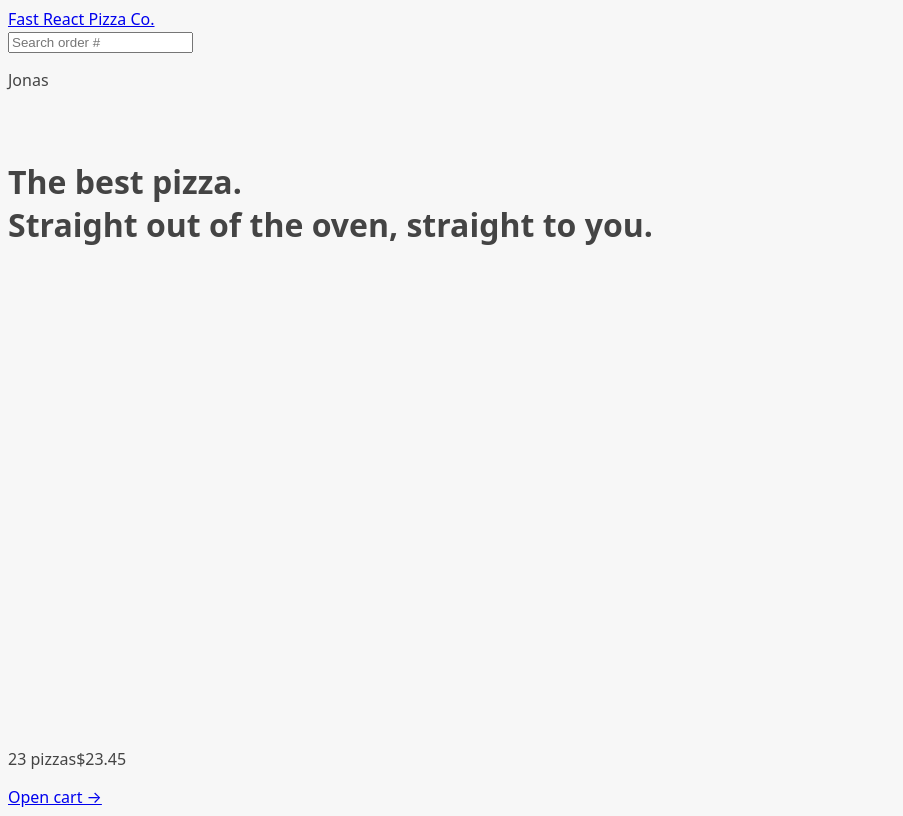
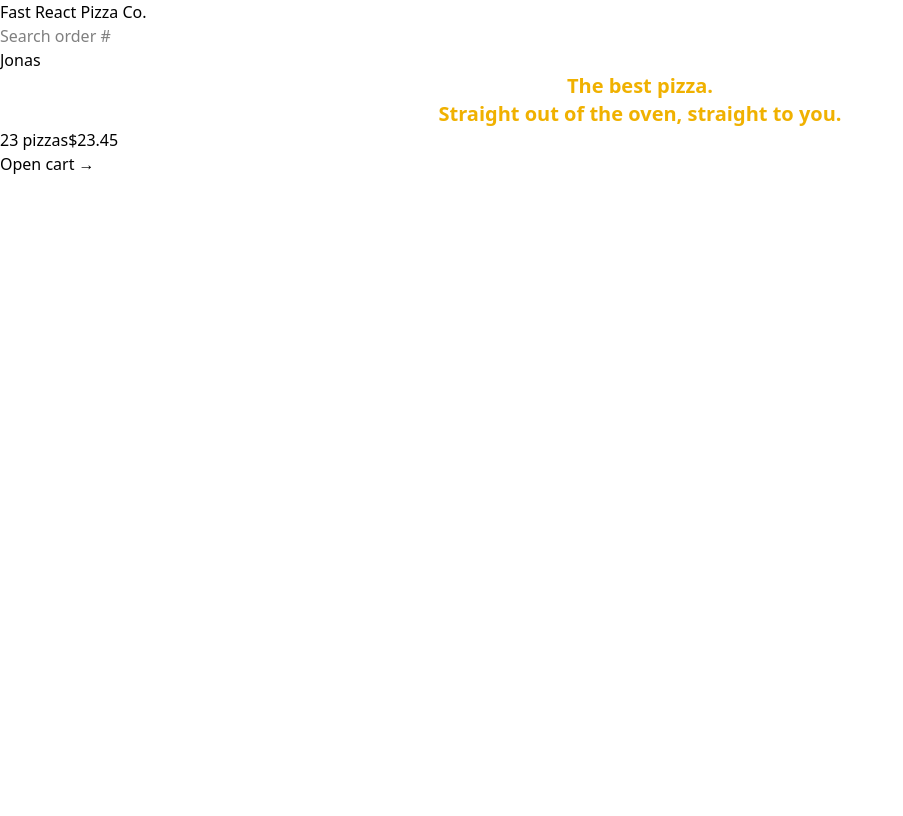
Before and after one commit to bikokwa/fast-react-pizza-co, a React (Vite) app: page / in a window 1280 px wide. Shown: the whole page, without its empty margins (0-903 px from the left). Built offline with nearby package versions, Linux system fonts and the light colour scheme.

Commit message:
set up tailwind css

```diff
--- a/src/index.css
+++ b/src/index.css
@@ -1,4 +1,5 @@
-body {
+@import "tailwindcss";
+/* body {
   font-family: system-ui, -apple-system, BlinkMacSystemFont, 'Segoe UI', Roboto,
     Oxygen, Ubuntu, Cantarell, 'Open Sans', 'Helvetica Neue', sans-serif;
   background-color: #f7f7f7;
@@ -10,8 +11,7 @@ body {
   grid-template-rows: auto 1fr auto;
   gap: 32px;
   height: 100dvh;
-}
-
+} */
 /* https://dev.to/afif/i-made-100-css-loaders-for-your-next-project-4eje */
 .loader {
   width: 45px;
--- a/src/ui/Home.jsx
+++ b/src/ui/Home.jsx
@@ -1,7 +1,7 @@
 function Home() {
   return (
     <div>
-      <h1>
+      <h1 className="text-xl text-yellow-500 font-semibold text-center">
         The best pizza.
         <br />
         Straight out of the oven, straight to you.
--- a/vite.config.js
+++ b/vite.config.js
@@ -1,8 +1,9 @@
 import { defineConfig } from "vite";
 import react from "@vitejs/plugin-react";
 import eslint from "vite-plugin-eslint";
+import tailwindcss from "@tailwindcss/vite";
 
 // https://vite.dev/config/
 export default defineConfig({
-  plugins: [react(), eslint()],
+  plugins: [react(), eslint(), tailwindcss()],
 });
```
Also changed, not shown: package.json (+6 -1 lines), .prettierrc.json (added), 1 other file (tests, documents, lock files or other folders).
